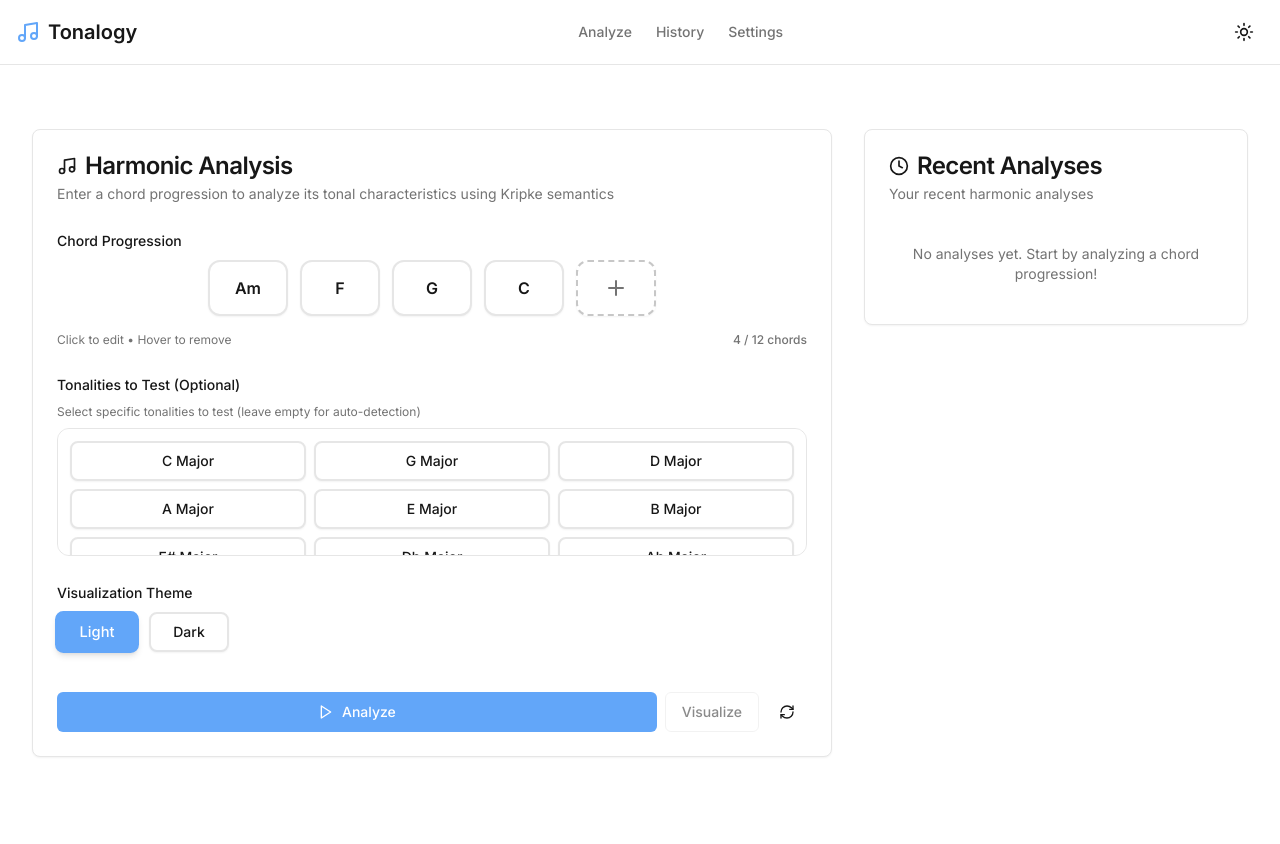
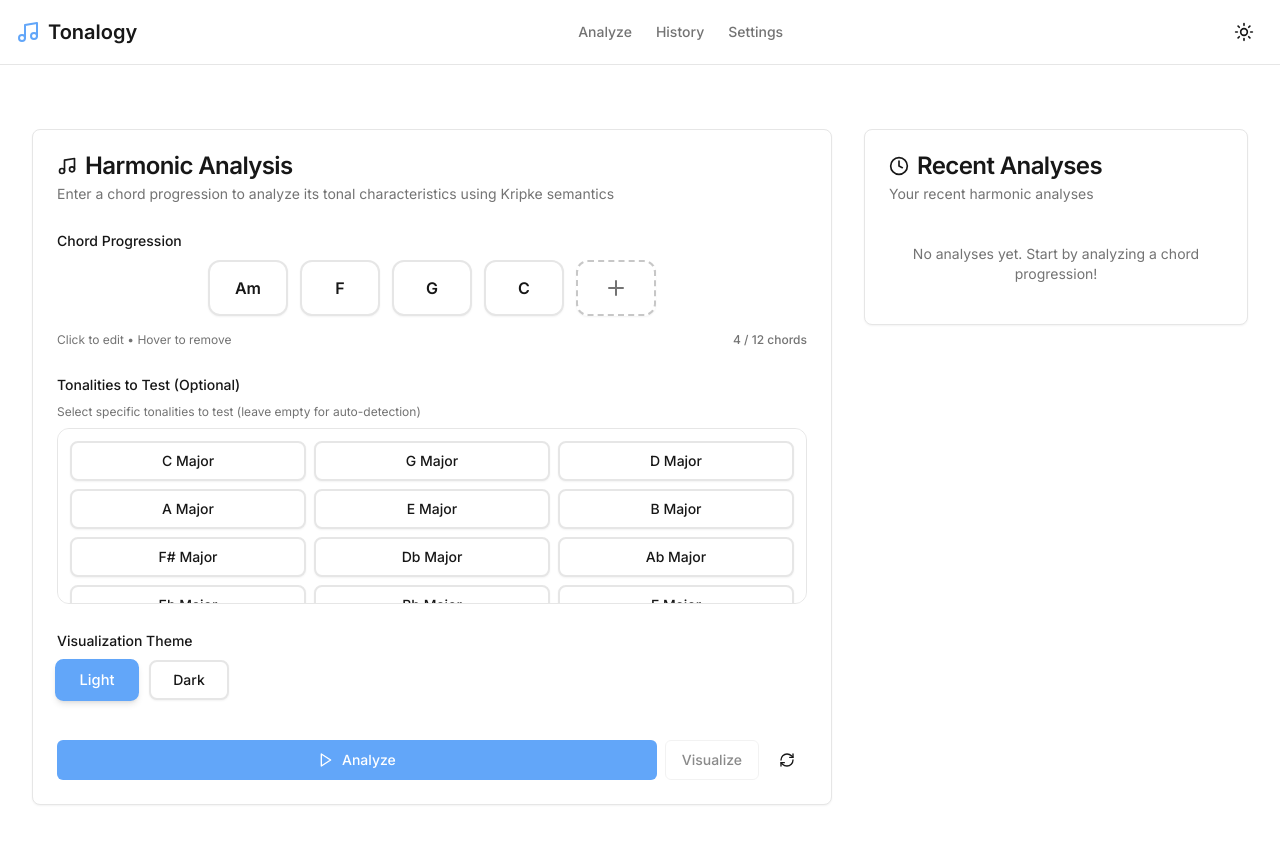
Before and after one commit to joabemorais/tonalogy-interface, a Next.js app: page / in a window 1280 px wide. Shown: the top 844 px of the page. Before the commit the page ends 821 px from the top, so only its background shows below. Built offline with nearby package versions, Linux system fonts and the light colour scheme.

Commit message:
style: increase maximum height of tonalities list for improved visibility

```diff
--- a/components/tonality-selector.tsx
+++ b/components/tonality-selector.tsx
@@ -24,7 +24,7 @@ export function TonalitySelector({ selected, onChange, disabled = false }: Tonal
       <div className="text-xs text-muted-foreground">
         Select specific tonalities to test (leave empty for auto-detection)
       </div>
-      <div className="max-h-32 overflow-y-auto border rounded-xl p-3 bg-background/50 custom-scrollbar">
+      <div className="max-h-44 overflow-y-auto border rounded-xl p-3 bg-background/50 custom-scrollbar">
         <div className="grid grid-cols-2 sm:grid-cols-3 gap-2">
           {COMMON_TONALITIES.map((tonality) => (
             <button
```
